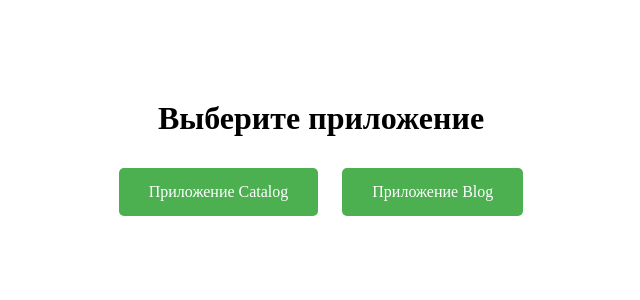
After one commit to galvanic123/online_shop1, a Django app: page / in a window 1280 px wide. The commit adds this page. Shown: the top 300 px of the page, without its empty margins (319-959 px from the left). Run offline with Django 5.2, Linux system fonts and the light colour scheme.

Commit message:
init 25.6

```diff
--- a/blog/templates/blog/header.html
+++ b/blog/templates/blog/header.html
@@ -2,8 +2,9 @@
     <div class="d-flex flex-column flex-md-row align-items-center p-3 px-md-4 mb-3 bg-white border-bottom box-shadow">
         <h5 class="my-0 mr-md-auto font-weight-normal">Blog</h5>
         <nav class="ms-5">
-            <a class="p-2 btn btn-outline-primary" href="#">Каталог</a>
+            <a class="p-2 btn btn-outline-primary" href="{% url 'blog:paper_list' %}">Каталог</a>
             <a class="p-2 btn btn-outline-primary" href="#">Контакты</a>
+            <a class="p-2 btn btn-outline-primary" href="http://127.0.0.1:8000/">К выбору приложения</a>
         </nav>
     </div>
 
--- a/blog/templates/blog/paper_detail.html
+++ b/blog/templates/blog/paper_detail.html
@@ -1,11 +1,12 @@
 {% extends 'blog/base.html' %}
+{% load my_tags %}
 {% block title %}Страница статьи{% endblock %}
 {% block content %}
 <body class="text-center">
 <h1>Информация о статье</h1>
 <p>Заголовок: {{ object.title }}</p>
 <p>Содержимое: {{ object.description }}</p>
-<p>Изображение: <img src="/media/{{ object.image }}" alt="{{ object.title }}"></p>
+<p>Изображение: <img src="/media/{{ object.image }}" class="card-img-top" alt="{{ object.title }}"></p>
 <p>Дата создания: {{ object.created_at }}</p>
 <p>Признак публикации: {{ object.publication }}</p>
 <p>Количество просмотров: {{ object.count_of_views }}</p>
--- a/blog/templates/blog/paper_form.html
+++ b/blog/templates/blog/paper_form.html
@@ -1,4 +1,5 @@
 {% extends 'blog/base.html' %}
+{% load my_tags %}
 {% block title %}Создание статьи{% endblock %}
 {% block content %}
 <div class="container">
--- a/catalog/templates/includes/inc_menu.html
+++ b/catalog/templates/includes/inc_menu.html
@@ -3,5 +3,6 @@
     <nav class="ms-5">
         <a class="p-2 btn btn-outline-primary" href="{% url 'catalog:home' %}">Каталог</a>
         <a class="p-2 btn btn-outline-primary" href="{% url 'catalog:contacts' %}">Контакты</a>
+        <a class="p-2 btn btn-outline-primary" href="http://127.0.0.1:8000/">К выбору приложения</a>
     </nav>
 </div>
--- /dev/null
+++ b/catalog/templates/start_home.html
@@ -0,0 +1,35 @@
+<!DOCTYPE html>
+<html lang="en">
+<head>
+    <meta charset="UTF-8">
+    <title>Главная страница</title>
+    <style>
+      .button {
+      display: inline-block;
+      padding: 15px 30px;
+      margin: 10px;
+      background: #4CAF50;
+      color: white;
+      text-decoration: none;
+      border-radius: 5px;
+      font-size: 18px
+      transition: background 0.3s;
+      }
+      .button:hover {
+         background: #4CAF50;
+      }
+      .container {
+      text-align: center;
+      margin-top: 100px;
+      }
+    </style>
+</head>
+<body>
+    <div class="container">
+      <h1>Выберите приложение</h1>
+      <a href="{% url 'catalog:home' %}" class="button">Приложение Catalog</a>
+      <a href="{% url 'blog:paper_list' %}" class="button">Приложение Blog</a>
+
+    </div>
+</body>
+</html>
--- a/catalog/views.py
+++ b/catalog/views.py
@@ -4,6 +4,10 @@ from django.views import View
 from django.views.generic import ListView, DetailView
 
 from catalog.models import Product
+
+def start_home(request):
+    return render(request, 'start_home.html')
+
 
 class CatalogHomeView(ListView):
     model = Product
--- a/config/settings.py
+++ b/config/settings.py
@@ -48,7 +48,7 @@ ROOT_URLCONF = "config.urls"
 TEMPLATES = [
     {
         "BACKEND": "django.template.backends.django.DjangoTemplates",
-        'DIRS': [],  # Главная директория с шаблонами
+        'DIRS': [BASE_DIR / 'catalog/templates'],  # Главная директория с шаблонами
         "APP_DIRS": True,
         "OPTIONS": {
             "context_processors": [
--- a/config/urls.py
+++ b/config/urls.py
@@ -2,11 +2,13 @@ from django.contrib import admin
 from django.urls import path, include
 from django.conf.urls.static import static
 from django.conf import settings
+from catalog.views import start_home
 
 urlpatterns = [
     path("admin/", admin.site.urls),
-    path("catalog/", include("catalog.urls", namespace="catalog")),
-    path("blog/", include("blog.urls", namespace="blog")),
+    path("", start_home, name="start_home"),
+    path("catalog/home/", include("catalog.urls", namespace="catalog")),
+    path("blog/paper_list", include("blog.urls", namespace="blog")),
 
 ]
 
```
Also changed, not shown: blog/templatetags/my_tags.py (added, +9 -0 lines), media/images/IMG_1160.JPG (added).
